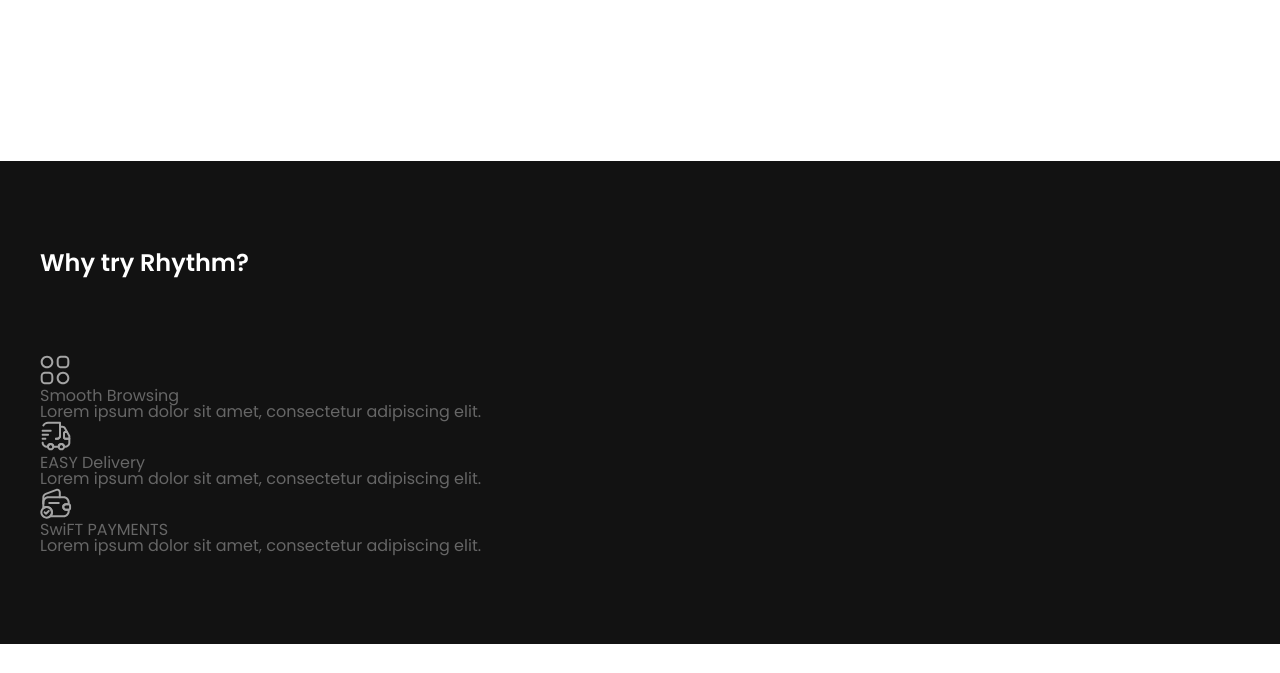
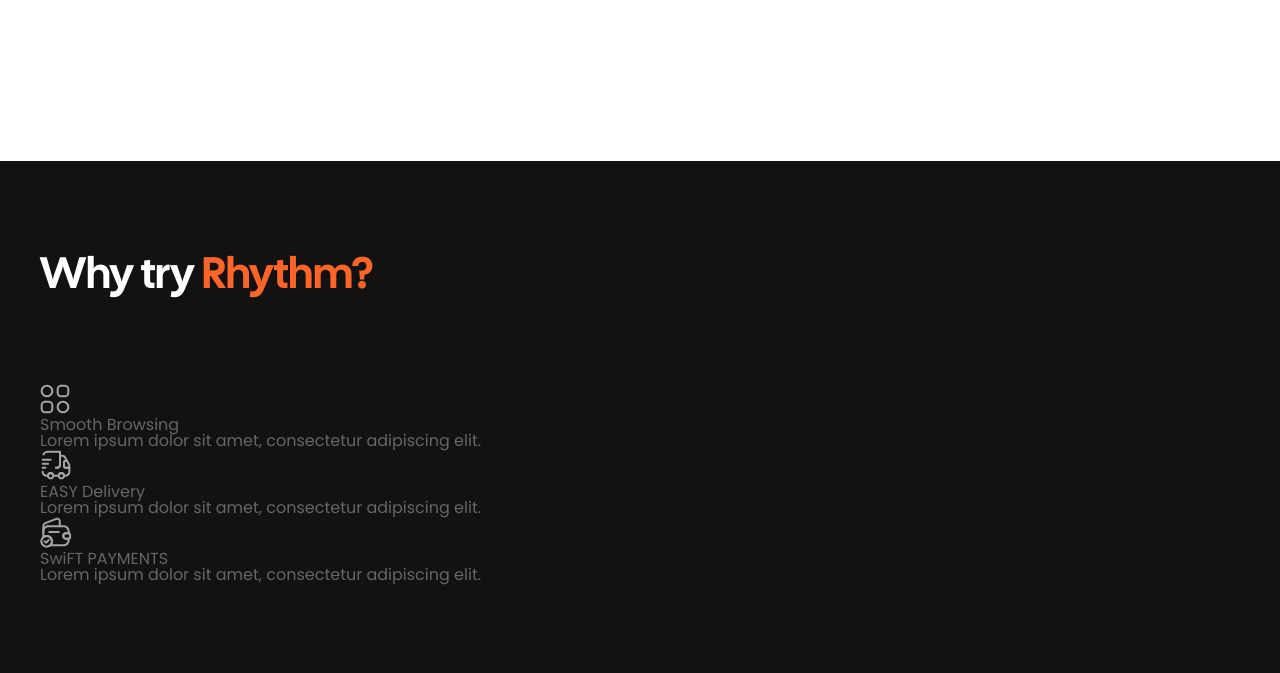
Before and after one commit to AnnaKichapina/Rhythm, a plain HTML site: page index.html in a window 1280 px wide. Shown: the part 2604-3277 px from the top of the page. Before the commit the page ends 3248 px from the top, so only its background shows below. Drawn offline with Linux system fonts and the light colour scheme.

Commit message:
add class title for why__title

```diff
--- a/index.html
+++ b/index.html
@@ -173,7 +173,7 @@
 			</section>
 			<section class="page__why why">
 				<div class="why__container">
-					<h2 class="why__title">Why try <span>Rhythm?</span></h2>
+					<h2 class="why__title title">Why try <span>Rhythm?</span></h2>
 					<div class="why__items">
 						<div class="why__item item-why">
 							<div class="item-why__icon">
```
